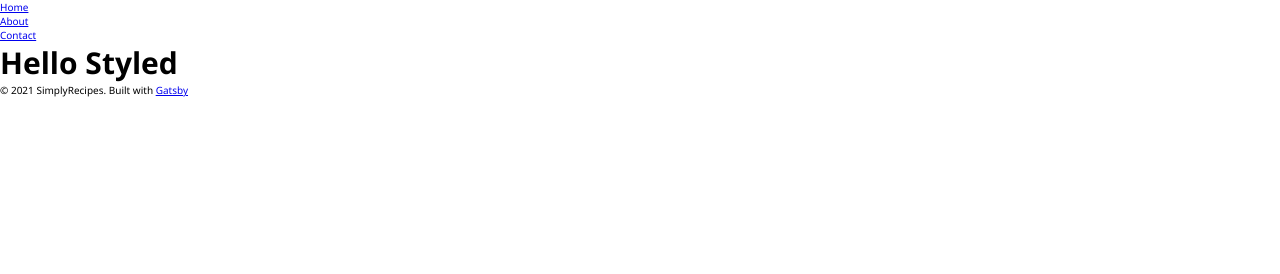
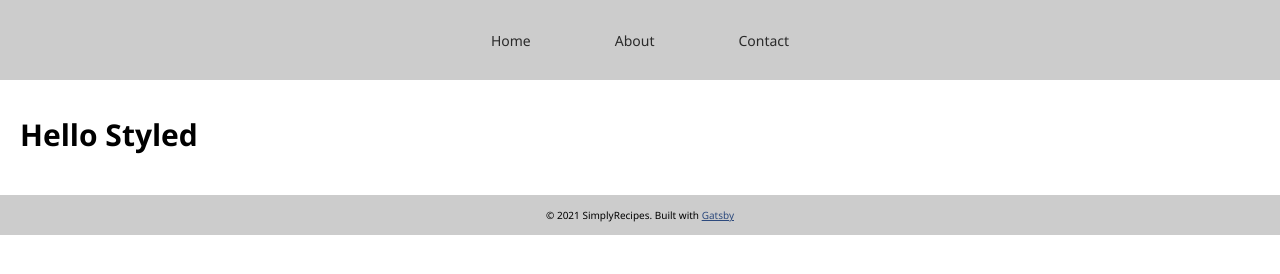
Before and after one commit to squteronsquter/barebones-gatsby-v3-starter-with-styled-components, a Gatsby site: page / in a window 1280 px wide. Built offline with nearby package versions, Linux system fonts and the light colour scheme; Gatsby itself is replaced by a stand-in of ours.

Commit message:
Styles added for navigation, footer and home page

```diff
--- a/src/components/Footer.js
+++ b/src/components/Footer.js
@@ -1,14 +1,33 @@
 import React from "react"
+import styled from "styled-components"
 
 const Footer = () => {
   return (
-    <footer>
-      <p>
-        &copy; {new Date().getFullYear()} <span>SimplyRecipes</span>. Built with{" "}
-        <a href="https://www.gatsbyjs.com/">Gatsby</a>
-      </p>
-    </footer>
+    <Wrapper>
+      <footer>
+        <p>
+          &copy; {new Date().getFullYear()} <span>SimplyRecipes</span>. Built
+          with <a href="https://www.gatsbyjs.com/">Gatsby</a>
+        </p>
+      </footer>
+    </Wrapper>
   )
 }
 
 export default Footer
+
+const Wrapper = styled.section`
+  background-color: #ccc;
+  margin-top: 2em;
+  display: flex;
+  height: 4em;
+  justify-content: center;
+  align-items: center;
+  width: 100%;
+  a {
+    color: #2d4a7d;
+  }
+  a:hover {
+    text-decoration: none;
+  }
+`
--- a/src/components/Navbar.js
+++ b/src/components/Navbar.js
@@ -1,9 +1,11 @@
 import React from "react"
+import styled from "styled-components"
 import { Link } from "gatsby"
 
 export default function Navbar() {
   return (
     <>
+      <Wrapper>
         <nav>
           <ul>
             <li>
@@ -17,6 +19,36 @@ export default function Navbar() {
             </li>
           </ul>
         </nav>
+      </Wrapper>
     </>
   )
 }
+
+const Wrapper = styled.section`
+  font-size: 1.4em;
+  margin-bottom: 1em;
+  nav {
+    background-color: #ccc;
+    width: 100%;
+    height: 80px;
+    display: flex;
+    justify-content: center;
+    align-items: center;
+  }
+  ul {
+    display: flex;
+    justify-content: start;
+    align-items: center;
+  }
+  nav ul li {
+    list-style: none;
+  }
+  a {
+    text-decoration: none;
+    color: #2a2a2a;
+    padding: 1em 3em;
+  }
+  a:hover {
+    color: #2d4a7d;
+  }
+`
--- a/src/pages/index.js
+++ b/src/pages/index.js
@@ -17,6 +17,7 @@ export default function Home() {
 
 const Wrapper = styled.section`
   color: #000;
+  padding: 2em;
   h1 {
     font-size: 3em;
   }
```
Lines whose indentation alone changed are shown as unchanged.
